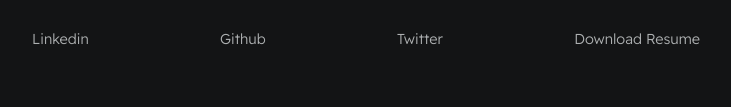
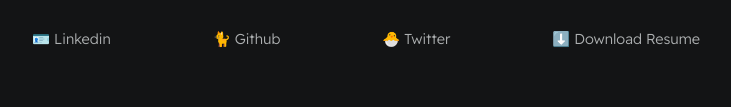
Before and after one commit to bagchiabhishek/digital-resume-abhishek_bagchi, a plain HTML site: page index.html in a window 1280 px wide. Shown: the part 275-382 px from the top of the page, without its empty margins (274-1005 px from the left). Drawn offline with Linux system fonts and the light colour scheme.

Commit message:
emoji added

```diff
--- a/index.html
+++ b/index.html
@@ -24,10 +24,10 @@
             <section class="section--page">
 
                 <div id="socials--list">
-                    <a href="https://www.linkedin.com/in/abhishek-bagchi/" target="_blank">Linkedin</a>
-                    <a href="https://github.com/bagchiabhishek" target="_blank">Github</a>
-                    <a href="https://twitter.com/ovbagchi" target="_blank">Twitter</a>
-                    <a href="./Assets/resume.pdf" target="_blank">Download Resume</a>
+                    <a href="https://www.linkedin.com/in/abhishek-bagchi/" target="_blank">🪪 Linkedin</a>
+                    <a href="https://github.com/bagchiabhishek" target="_blank">🐈 Github</a>
+                    <a href="https://twitter.com/ovbagchi" target="_blank">🐣 Twitter</a>
+                    <a href="./Assets/resume.pdf" target="_blank">⬇️ Download Resume</a>
                 </div>
             </section>
 
--- a/styles/main.css
+++ b/styles/main.css
@@ -91,6 +91,7 @@ li{
     justify-content: space-between;
     column-gap: 1em;
     flex-wrap: wrap;
+    row-gap: 1em;
 }
 
 #socials--list a{
```
